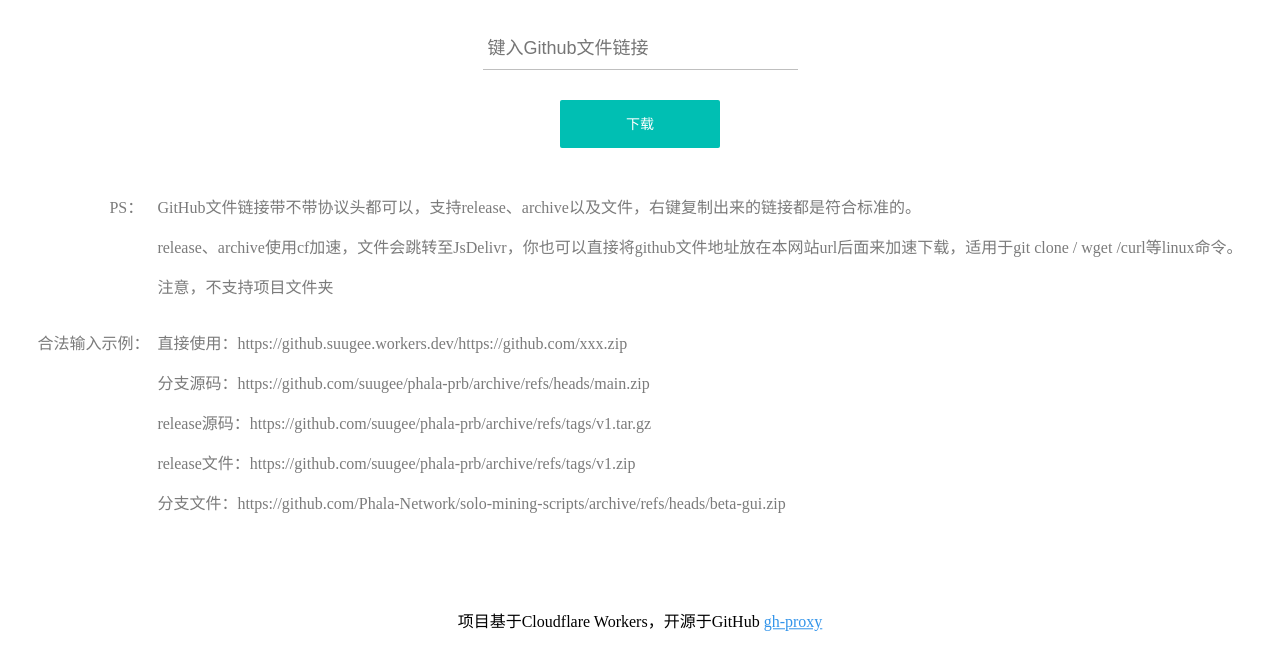
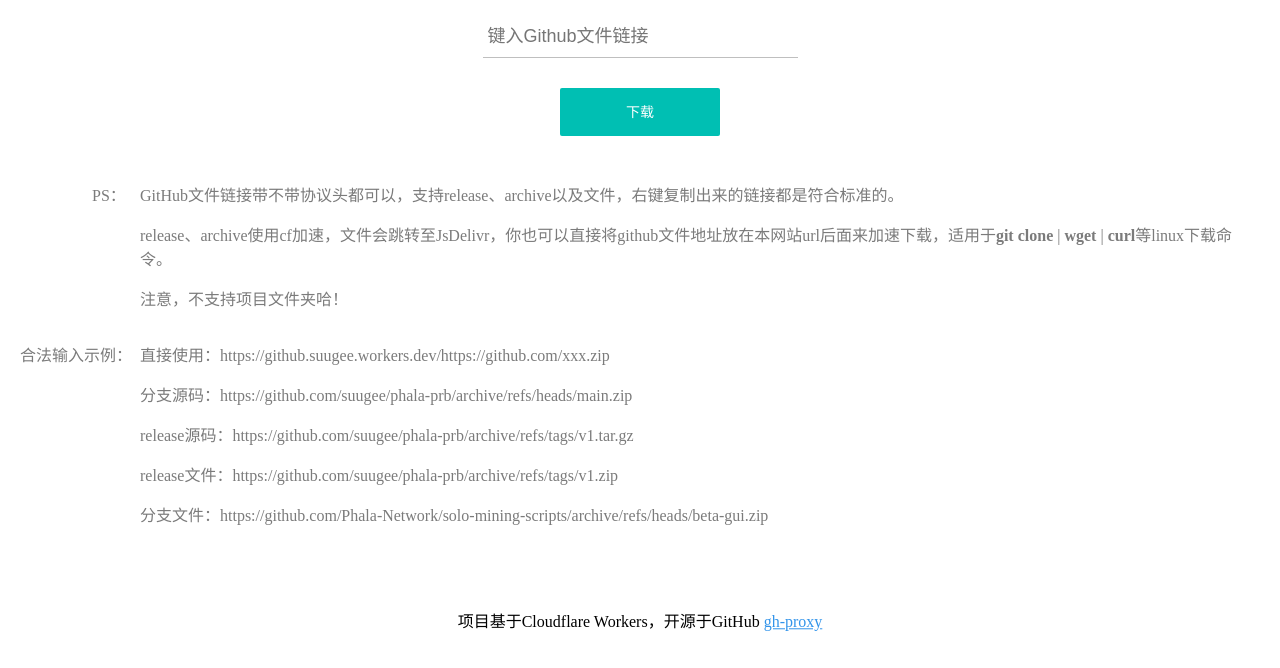
Before and after one commit to suugee/gitproxy, a plain HTML site: page index.html in a window 1280 px wide. Shown: the part 132-800 px from the top of the page. Drawn offline with Linux system fonts and the light colour scheme.

Commit message:
Update index.html

```diff
--- a/index.html
+++ b/index.html
@@ -127,8 +127,8 @@
     </label>
     <input class="block btn" type="submit" value="下载">
     <div class="tips"><p>GitHub文件链接带不带协议头都可以，支持release、archive以及文件，右键复制出来的链接都是符合标准的</a>。</p>
-        <p>release、archive使用cf加速，文件会跳转至JsDelivr，你也可以直接将github文件地址放在本网站url后面来加速下载，适用于git clone / wget /curl等linux命令。</p>
-        <p>注意，不支持项目文件夹</p></div>
+        <p>release、archive使用cf加速，文件会跳转至JsDelivr，你也可以直接将github文件地址放在本网站url后面来加速下载，适用于<b>git clone</b> | <b>wget</b> | <b>curl</b>等linux下载命令。</p>
+        <p>注意，不支持项目文件夹哈！</p></div>
     <div class="example">
         <p>直接使用：https://github.suugee.workers.dev/https://github.com/xxx.zip</p>
         <p>分支源码：https://github.com/suugee/phala-prb/archive/refs/heads/main.zip</p>
```
